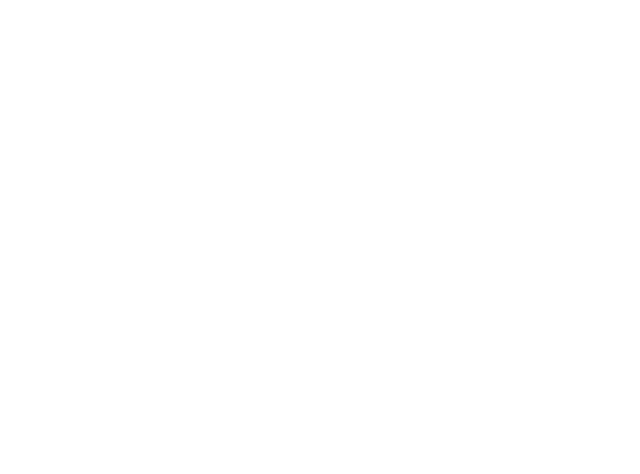
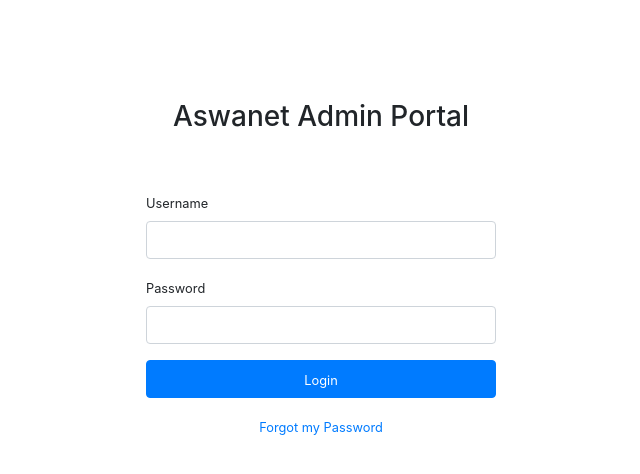
Before and after one commit to brulyn/aswanet.github.io, a plain HTML site: page admin.html in a window 1280 px wide. Shown: the whole page, without its empty margins (319-959 px from the left). Drawn offline with Linux system fonts and the light colour scheme.

Commit message:
admin portal

```diff
--- a/admin.html
+++ b/admin.html
@@ -1,12 +1,43 @@
 <!DOCTYPE html>
 <html lang="en">
-<head>
-    <meta charset="UTF-8">
-    <meta name="viewport" content="width=device-width, initial-scale=1.0">
-    <meta http-equiv="X-UA-Compatible" content="ie=edge">
-    <title>Admin | Aswanet Admin Portal</title>
-</head>
-<body>
+  <head>
+    <meta charset="UTF-8" />
+    <meta name="viewport" content="width=device-width, initial-scale=1.0" />
+    <meta http-equiv="X-UA-Compatible" content="ie=edge" />
+    <title>Admin Login| Aswanet Admin Portal Login</title>
+    <link rel="stylesheet" href="./assets/bootstrap/css/bootstrap.min.css" />
+  </head>
+  <body>
+    <div class="container">
+      <div class="row" style="padding-top:100px;">
+        <div class="col-md-4"></div>
+        <div class="col-md-4">
+          <h3 class="text-center">Aswanet Admin Portal</h3>
+          <br> <br>
+          <form action="">
+            <div class="form-group">
+                <small><label for="">Username</label></small>
+              <input class="form-control" type="text" name="username" id="username" />
+            </div>
+            <div class="form-group">
+                <small><label for="">Password</label></small>
+              <input class="form-control" type="password" name="password" id="password" />
+            </div>
 
-</body>
+            <div class="form-group">
+                <button class="btn btn-block btn-primary"> <small>Login</small> </button>
+            </div>
+
+            <div class="form-group text-center">
+               <small><a href="#" class="text-center">Forgot my Password</a></small>
+            </div>
+
+
+          </form>
+          </div>
+        </div>
+        <div class="col-md-4"></div>
+      </div>
+    </div>
+  </body>
 </html>
```
